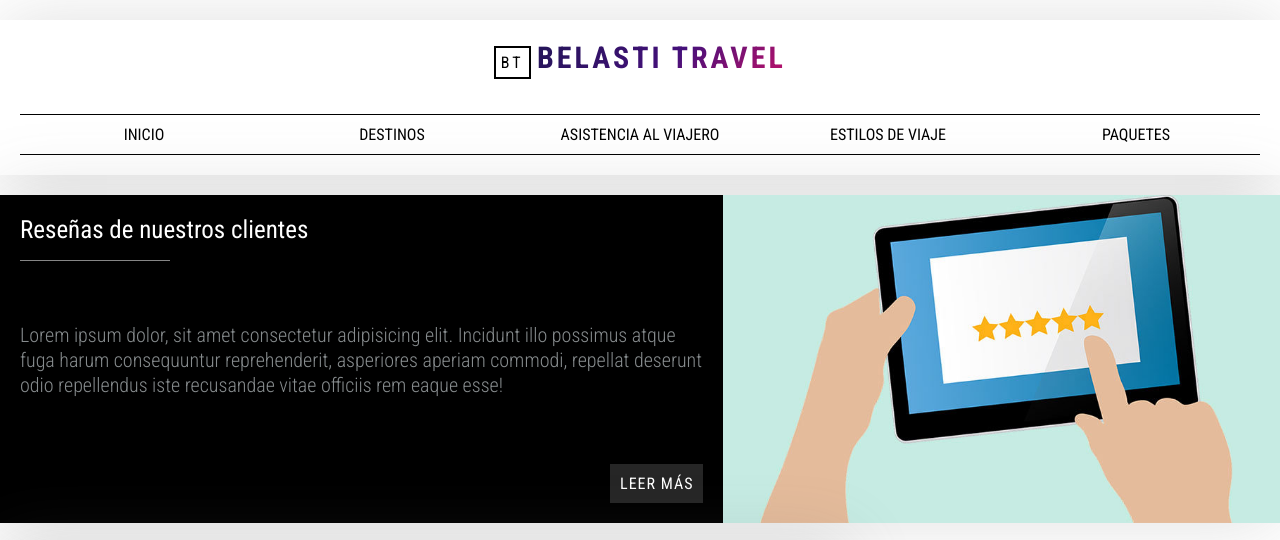
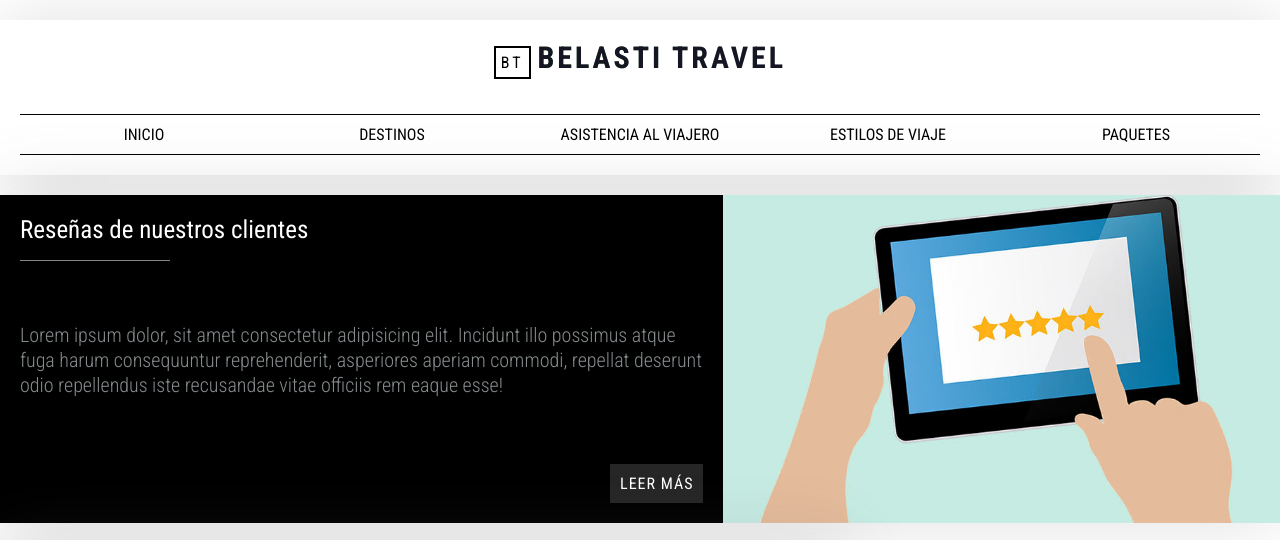
Before and after one commit to SantiagoHill/CODERHOUSE_SHILL, a plain HTML site: page index.html in a window 1280 px wide. Shown: the top 540 px of the page. Drawn offline with nearby package versions, Linux system fonts and the light colour scheme.

Commit message:
Correccion error titulo

```diff
--- a/index.html
+++ b/index.html
@@ -8,17 +8,17 @@
 		<link href="https://fonts.googleapis.com/css?family=Roboto+Condensed:300,400,700&display=swap" rel="stylesheet"/>
 		<link rel="stylesheet" href="./style.css" />
 		<link rel="shortcut icon" href="./IMG/Logo.png">
-		<link
+		<!-- <link
 		rel="stylesheet"
 		href="https://cdnjs.cloudflare.com/ajax/libs/animate.css/4.1.1/animate.min.css"
-	  />
+	  /> -->
 	</head>
 	<body>
 		<div class="contenedor">
 			<header class="header">
 				<div class="logo">
 					<p class="iniciales-logo">BT</p>
-					<h1 class="animate__animated animate__bounce">BELASTI TRAVEL</h1>
+					<h1>BELASTI TRAVEL</h1>
 				</div>
 				<nav class="menu">
 					<a href="#">Inicio</a>
--- a/style.css
+++ b/style.css
@@ -53,20 +53,20 @@ h1 {
    text-transform: uppercase;
   background-image: linear-gradient(
     -225deg,
-    #231557 0%,
-    #44107a 29%,
-    #ff1361 67%,
-    #fff800 100%
+    #095802 0%,
+    #297a10 29%,
+    #5c915b 67%,
+    #ffffff 100%
   );
   background-size: auto auto;
   background-clip: border-box;
   background-size: 200% auto;
-  color: #fff;
+  color: rgb(21, 21, 36);
   background-clip: text;
-  text-fill-color: transparent;
+ /* text-fill-color: transparent;
   -webkit-background-clip: text;
-  -webkit-text-fill-color: transparent;
-  animation: textclip 2s linear 2;
+  -webkit-text-fill-color: transparent; */
+  animation: textclip 2s linear 8;
   display: inline-block;
       font-size: 190px;
 }
```
